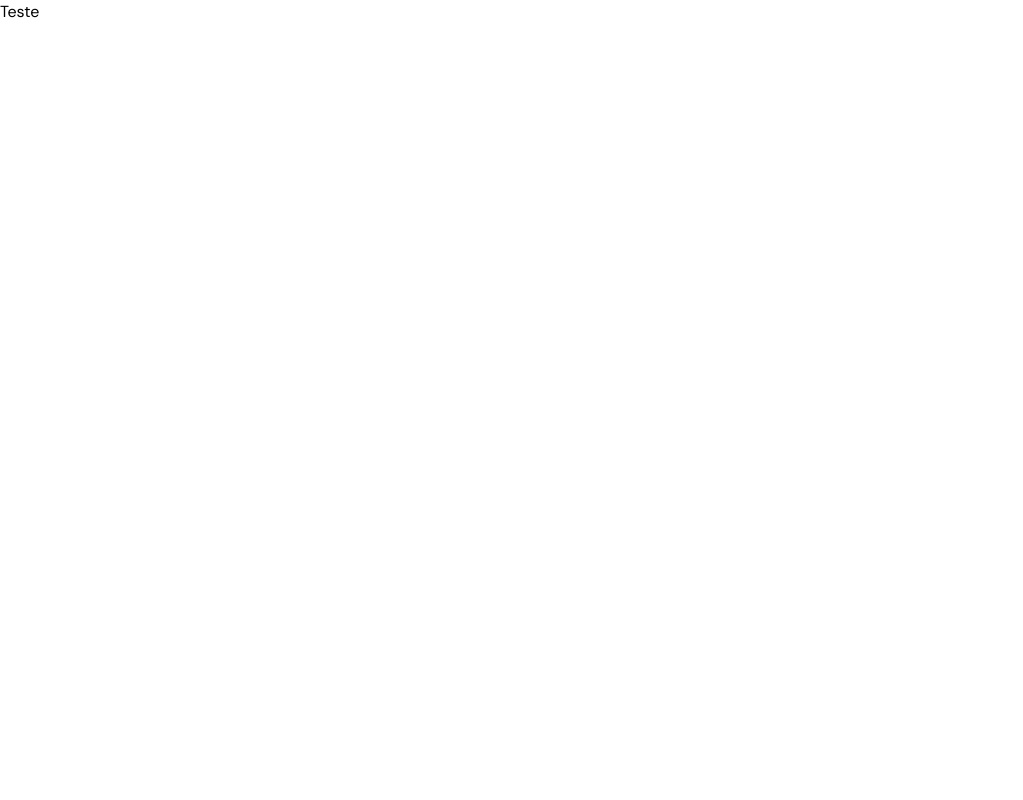
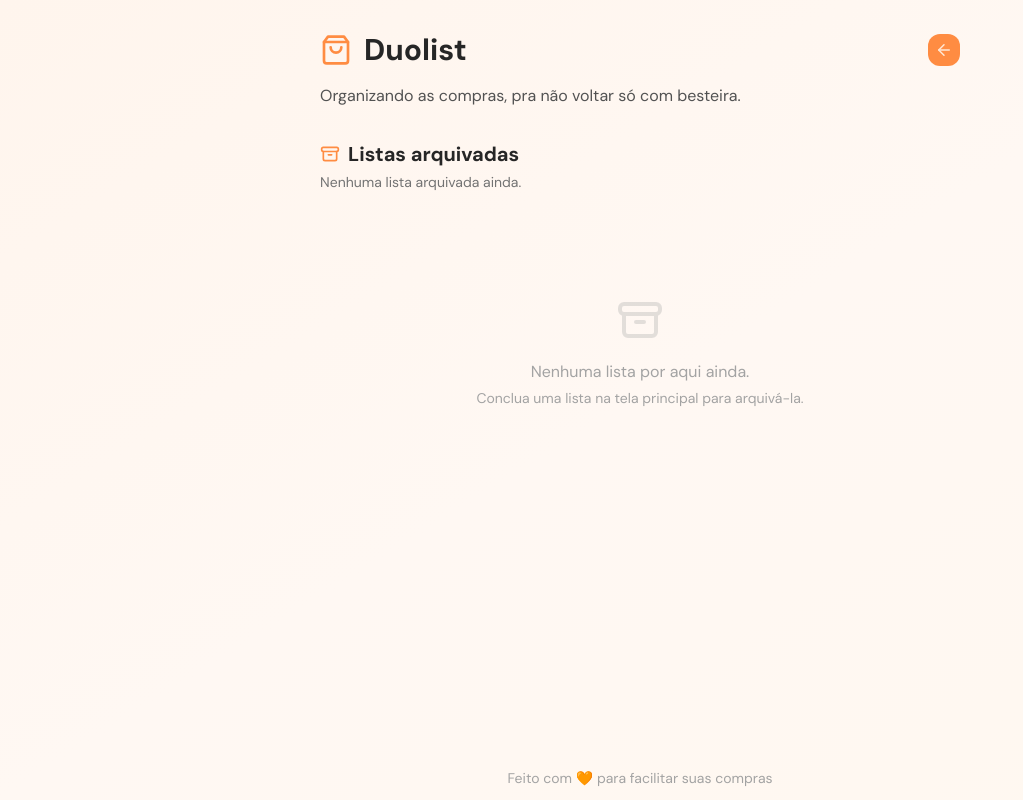
Before and after one commit to AurinoJunior/duolist, a Next.js app: page /arquivados in a window 1280 px wide. Shown: the whole page, without its empty margins (0-1023 px from the left). Built offline with nearby package versions, Linux system fonts and the light colour scheme.

Commit message:
feat: add archived lists page and back navigation in header

```diff
--- a/app/arquivados/page.tsx
+++ b/app/arquivados/page.tsx
@@ -1,3 +1,111 @@
-export default function Archived() {
-	return <>Teste</>;
+"use client";
+
+import { AnimatePresence, motion } from "framer-motion";
+import { Archive, Trash2 } from "lucide-react";
+import { Footer } from "@/components/Footer";
+import { Header } from "@/components/Header";
+import { Loading } from "@/components/Loading";
+import { useLists } from "@/hooks/useLists";
+
+export default function Arquivados() {
+	const { archivedLists, deleteList, isLoaded } = useLists();
+
+	if (!isLoaded) return <Loading />;
+
+	return (
+		<div className="min-h-screen bg-gradient-to-br from-orange-50 via-peach-50 to-cream-50">
+			<div className="max-w-2xl mx-auto px-4 py-8 relative min-h-dvh">
+				<Header backHref="/" />
+
+				<motion.div
+					initial={{ opacity: 0, y: 20 }}
+					animate={{ opacity: 1, y: 0 }}
+					transition={{ delay: 0.1 }}
+					className="mb-6"
+				>
+					<div className="flex items-center gap-2 mb-1">
+						<Archive size={20} className="text-orange-400" />
+						<h2 className="text-xl font-semibold text-neutral-800">
+							Listas arquivadas
+						</h2>
+					</div>
+					<p className="text-sm text-neutral-500">
+						{archivedLists.length === 0
+							? "Nenhuma lista arquivada ainda."
+							: `${archivedLists.length} ${archivedLists.length === 1 ? "lista arquivada" : "listas arquivadas"}`}
+					</p>
+				</motion.div>
+
+				<AnimatePresence mode="popLayout">
+					{archivedLists.length === 0 ? (
+						<motion.div
+							key="empty"
+							initial={{ opacity: 0, y: 20 }}
+							animate={{ opacity: 1, y: 0 }}
+							exit={{ opacity: 0, y: -20 }}
+							className="flex flex-col items-center justify-center py-20 text-neutral-400"
+						>
+							<Archive size={48} className="mb-4 opacity-30" />
+							<p className="text-base">Nenhuma lista por aqui ainda.</p>
+							<p className="text-sm mt-1">
+								Conclua uma lista na tela principal para arquivá-la.
+							</p>
+						</motion.div>
+					) : (
+						<motion.ul className="flex flex-col gap-3 pb-16">
+							{archivedLists.map((list, index) => {
+								const completedCount = list.items.filter(
+									(item) => item.completed,
+								).length;
+								const formattedDate = new Intl.DateTimeFormat("pt-BR", {
+									day: "2-digit",
+									month: "short",
+									year: "numeric",
+								}).format(new Date(list.updatedAt));
+
+								return (
+									<motion.li
+										key={list.id}
+										initial={{ opacity: 0, y: 20 }}
+										animate={{ opacity: 1, y: 0 }}
+										exit={{ opacity: 0, x: -100 }}
+										transition={{ delay: index * 0.05 }}
+										layout
+										className="bg-white rounded-2xl shadow-md px-5 py-4 flex items-center justify-between gap-4"
+									>
+										<div className="flex-1 min-w-0">
+											<p className="font-semibold text-neutral-800 truncate">
+												{list.name}
+											</p>
+											<p className="text-sm text-neutral-500 mt-0.5">
+												{list.items.length === 0
+													? "Sem itens"
+													: `${completedCount} de ${list.items.length} ${list.items.length === 1 ? "item" : "itens"} concluído${completedCount !== 1 ? "s" : ""}`}{" "}
+												· {formattedDate}
+											</p>
+										</div>
+										<button
+											type="button"
+											onClick={() => deleteList(list.id)}
+											className="
+												flex-shrink-0 w-9 h-9 flex items-center justify-center
+												rounded-xl text-neutral-400
+												hover:bg-red-50 hover:text-red-500
+												transition-colors duration-200
+											"
+											aria-label={`Excluir lista ${list.name}`}
+										>
+											<Trash2 size={18} />
+										</button>
+									</motion.li>
+								);
+							})}
+						</motion.ul>
+					)}
+				</AnimatePresence>
+
+				<Footer />
+			</div>
+		</div>
+	);
 }
--- a/components/Header.tsx
+++ b/components/Header.tsx
@@ -1,8 +1,12 @@
 import { motion } from "framer-motion";
-import { Archive, ShoppingBag } from "lucide-react";
+import { Archive, ArrowLeft, ShoppingBag } from "lucide-react";
 import Link from "next/link";
 
-export const Header = () => {
+interface HeaderProps {
+	backHref?: string;
+}
+
+export const Header = ({ backHref }: HeaderProps) => {
 	return (
 		<motion.header
 			initial={{ opacity: 0, y: -20 }}
@@ -14,11 +18,19 @@ export const Header = () => {
 					<ShoppingBag size={32} className="text-orange-400" />
 					<h1 className="text-3xl font-bold text-neutral-800">Duolist</h1>
 				</div>
-				<Link href="/arquivados">
-					<div className="w-8 h-8 bg-orange-400 rounded-xl flex items-center justify-center">
-						<Archive size={18} className="text-orange-100" />
-					</div>
-				</Link>
+				{backHref ? (
+					<Link href={backHref}>
+						<div className="w-8 h-8 bg-orange-400 rounded-xl flex items-center justify-center">
+							<ArrowLeft size={18} className="text-orange-100" />
+						</div>
+					</Link>
+				) : (
+					<Link href="/arquivados">
+						<div className="w-8 h-8 bg-orange-400 rounded-xl flex items-center justify-center">
+							<Archive size={18} className="text-orange-100" />
+						</div>
+					</Link>
+				)}
 			</div>
 			<p className="text-neutral-600">
 				Organizando as compras, pra não voltar só com besteira.
```
